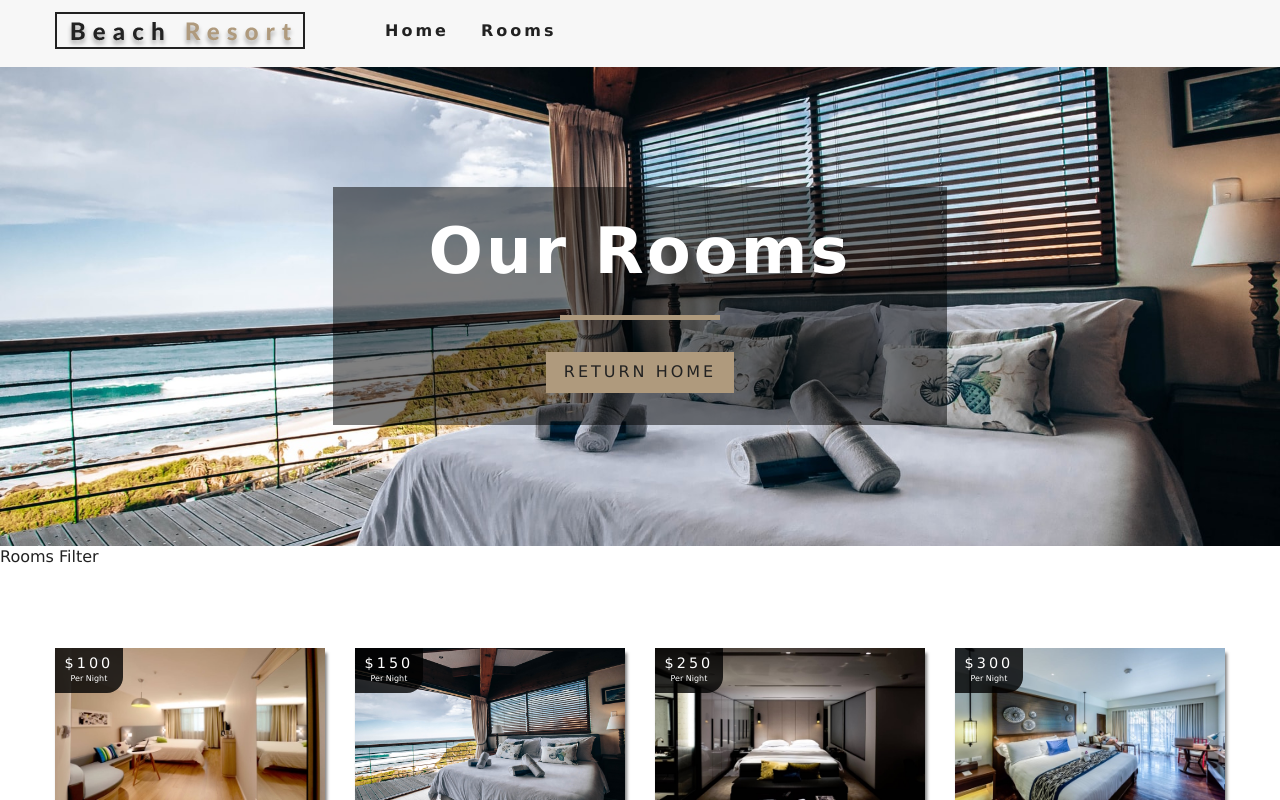
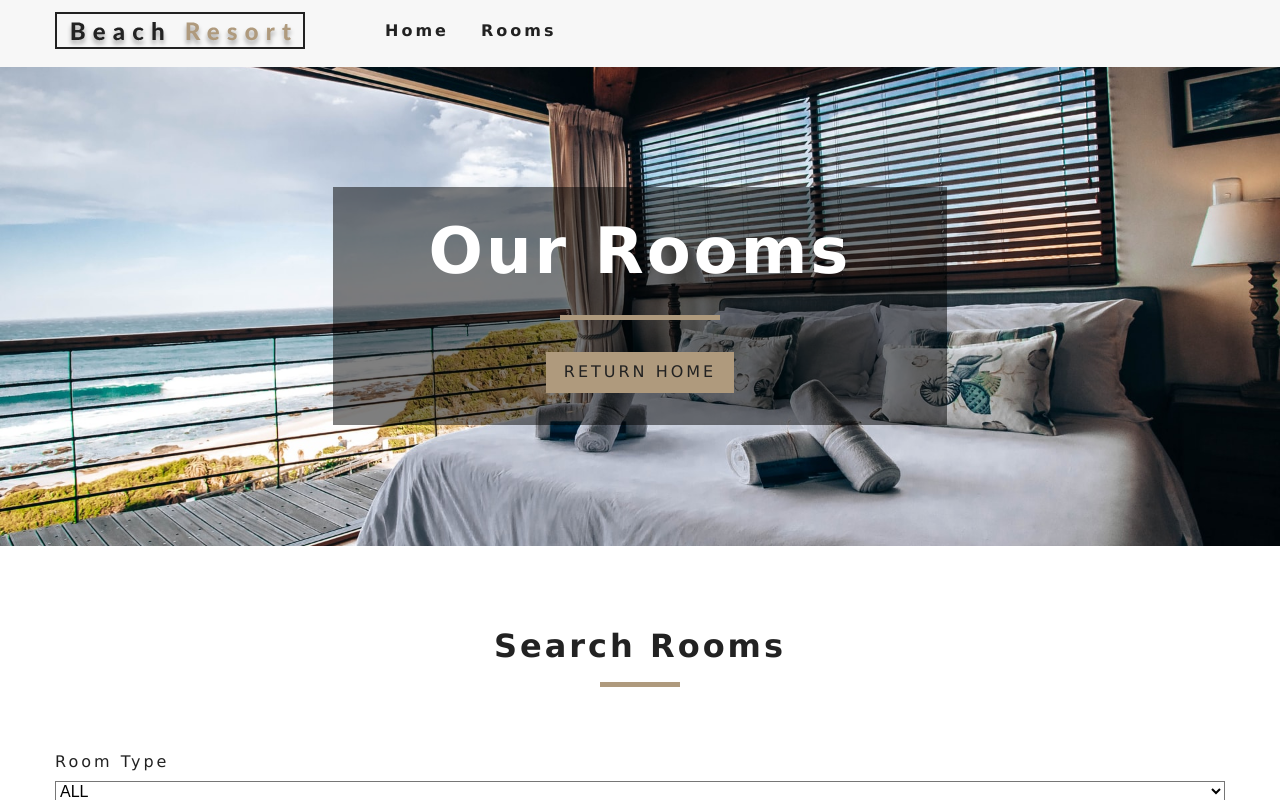
Before and after one commit to Vardhu2706/react-beach_resort, a React (Create React App) app: page / in a window 1280 px wide. Both pictures are taken after a click on the item "Rooms". Shown: the top 800 px of the page. Built offline with nearby package versions, Linux system fonts and the light colour scheme.

Commit message:
Crearted Room Type Filter.

```diff
--- a/src/Context.js
+++ b/src/Context.js
@@ -17,15 +17,36 @@
       sortedRooms: [],
       featuredRooms: [],
       loading: true,
+
+      type: "All",
+      capacity: 1,
+      price: 0,
+      minPrice: 0,
+      maxPrice: 0,
+      minSize: 0,
+      maxSize: 0,
+      breakfast: false,
+      pets: false,
     };
   }
 
   // Get Data
-
   componentDidMount() {
     let rooms = this.formatData(data);
     let featuredRooms = rooms.filter((room) => room.featured === true);
-    this.setState({ rooms, featuredRooms, sortedRooms: rooms, loading: false });
+
+    let maxPrice = Math.max(...rooms.map((item) => item.price));
+    let maxSize = Math.max(...rooms.map((item) => item.size));
+
+    this.setState({
+      rooms,
+      featuredRooms,
+      sortedRooms: rooms,
+      loading: false,
+      price: maxPrice,
+      maxPrice,
+      maxSize,
+    });
   }
 
   // Format Data
@@ -47,9 +68,28 @@
     return room;
   };
 
+  // Handle Change
+  handleChange = (event) => {
+    const type = event.target.type;
+    const name = event.target.name;
+    const value = event.target.type;
+    console.log(type, name, value);
+  };
+
+  // Filter Rooms
+  filterRooms = () => {
+    console.log("Hello");
+  };
+
   render() {
     return (
-      <RoomContext.Provider value={{ ...this.state, getRoom: this.getRoom }}>
+      <RoomContext.Provider
+        value={{
+          ...this.state,
+          getRoom: this.getRoom,
+          handleChange: this.handleChange,
+        }}
+      >
         {this.props.children}
       </RoomContext.Provider>
     );
--- a/src/components/RoomsFilter.js
+++ b/src/components/RoomsFilter.js
@@ -1,9 +1,68 @@
 // Importing Helpers
 import React from "react";
+import { useContext } from "react";
+
+// Importing Room Context
+import { RoomContext } from "../Context";
+import Title from "../components/Title";
+
+// Get All Unique Values
+const getUnique = (items, value) => {
+  return [...new Set(items.map((item) => item[value].toUpperCase()))];
+};
 
 // Functional Component
-function RoomsFilter() {
-  return <div>Rooms Filter</div>;
+function RoomsFilter({ rooms }) {
+  const context = useContext(RoomContext);
+  const {
+    handleChange,
+    type,
+    capacity,
+    price,
+    minPrice,
+    maxPrice,
+    minSize,
+    maxSize,
+    breakfast,
+    pets,
+  } = context;
+
+  // Get Unique Types
+  let types = getUnique(rooms, "type");
+
+  // Add All
+  types = ["ALL", ...types];
+
+  // Map to JSX
+  types = types.map((item, index) => {
+    return (
+      <option value={item} key={index}>
+        {item}
+      </option>
+    );
+  });
+
+  return (
+    <section className="filter-container">
+      <Title title="Search Rooms" />
+      <form className="filter-form">
+        {/* Select Type */}
+        <div className="form-group">
+          <label htmlFor="type">Room Type</label>
+          <select
+            name="type"
+            id="type"
+            value={type}
+            className="form-control"
+            onChange={handleChange}
+          >
+            {types}
+          </select>
+        </div>
+        {/* End Of Select Type */}
+      </form>
+    </section>
+  );
 }
 
 // Default Export
--- a/src/components/RoomsList.js
+++ b/src/components/RoomsList.js
@@ -26,3 +26,5 @@
 
 // Default Export
 export default RoomsList;
+
+//3:55
```
